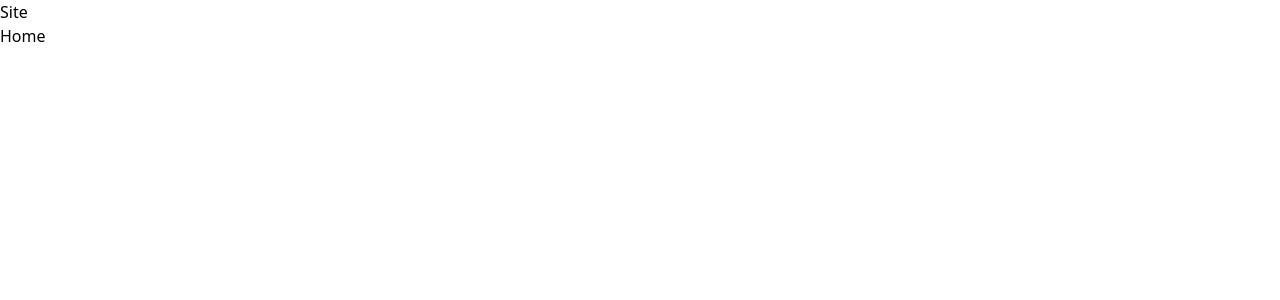
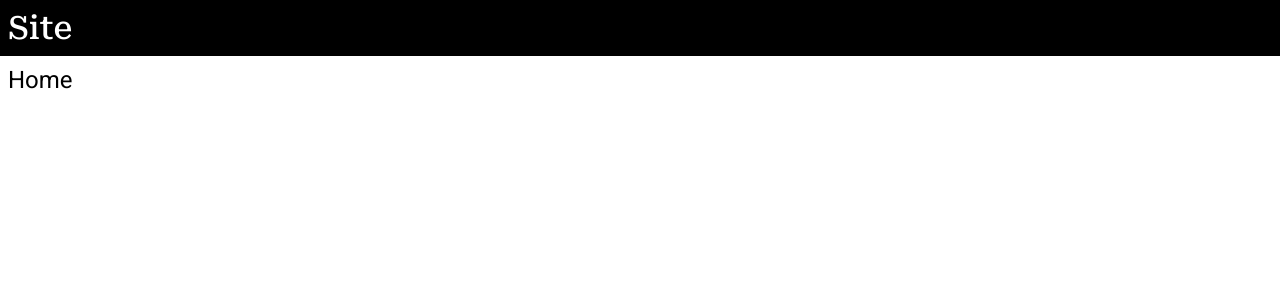
Before and after one commit to eclopez/next-15-starter-kit, a Next.js app: page / in a window 1280 px wide. Shown: the top 300 px of the page. Built offline with nearby package versions, Linux system fonts and the light colour scheme.

Commit message:
Add Roboto and Roboto Serif fonts and base Tailwind theme

```diff
--- a/src/app/layout.tsx
+++ b/src/app/layout.tsx
@@ -1,4 +1,5 @@
 import { Metadata } from 'next';
+import { Roboto, Roboto_Serif } from 'next/font/google';
 import { Header } from '@/components/header';
 
 import '@/styles/global.css';
@@ -8,14 +9,28 @@ const metadata: Metadata = {
   description: 'Starting point for Next.js 15 projects',
 };
 
+const roboto = Roboto({
+  weight: ['400', '500'],
+  subsets: ['latin'],
+  display: 'swap',
+  variable: '--font-roboto',
+});
+
+const robotoSerif = Roboto_Serif({
+  weight: ['400', '500'],
+  subsets: ['latin'],
+  display: 'swap',
+  variable: '--font-roboto-serif',
+});
+
 function RootLayout(props: React.PropsWithChildren<object>) {
   const { children } = props;
 
   return (
-    <html lang="en">
-      <body>
-        <Header text="Site" />
-        {children}
+    <html lang="en" className={`${roboto.variable} ${robotoSerif.variable}`}>
+      <body className="antialiased font-roboto">
+        <Header className="p-2" text="Site" />
+        <div className="p-2">{children}</div>
       </body>
     </html>
   );
--- a/src/app/page.tsx
+++ b/src/app/page.tsx
@@ -1,5 +1,5 @@
 function Home() {
-  return <h2>Home</h2>;
+  return <h2 className="text-heading-2">Home</h2>;
 }
 
 export default Home;
--- a/src/components/header/header.tsx
+++ b/src/components/header/header.tsx
@@ -3,10 +3,12 @@ interface HeaderProps extends React.HTMLAttributes<HTMLElement> {
 }
 
 function Header(props: HeaderProps) {
-  const { text, ...others } = props;
+  const { className, text, ...others } = props;
   return (
-    <header {...others}>
-      <h1>{text}</h1>
+    <header className={`bg-black ${className}`} {...others}>
+      <h1 className="font-medium font-serif text-heading-1 text-white">
+        {text}
+      </h1>
     </header>
   );
 }
--- a/tailwind.config.ts
+++ b/tailwind.config.ts
@@ -3,7 +3,31 @@ import type { Config } from 'tailwindcss';
 export default {
   content: ['./src/**/*.tsx'],
   theme: {
-    extend: {},
+    colors: {
+      clear: 'transparent',
+      black: '#000000',
+      white: '#ffffff',
+    },
+    fontSize: {
+      DEFAULT: '1rem',
+      caption: ['0.625rem', '0.875rem'],
+      'body-sm': ['0.75rem', '1.125rem'],
+      'body-sm-compact': ['0.75rem', '1rem'],
+      'body-md': ['0.875rem', '1.25rem'],
+      'body-md-compact': ['0.875rem', '1.125rem'],
+      'body-lg': ['1rem', '1.5rem'],
+      'body-lg-compact': ['1rem', '1.25rem'],
+      'heading-1': ['2rem', '2.5rem'],
+      'heading-2': ['1.5rem', '2rem'],
+      'heading-3': ['1.25rem', '1.875rem'],
+      'heading-4': ['1.125rem', '1.75rem'],
+    },
+    extend: {
+      fontFamily: {
+        sans: ['var(--font-roboto)'],
+        serif: ['var(--font-roboto-serif)'],
+      },
+    },
   },
   plugins: [],
 } satisfies Config;
```
